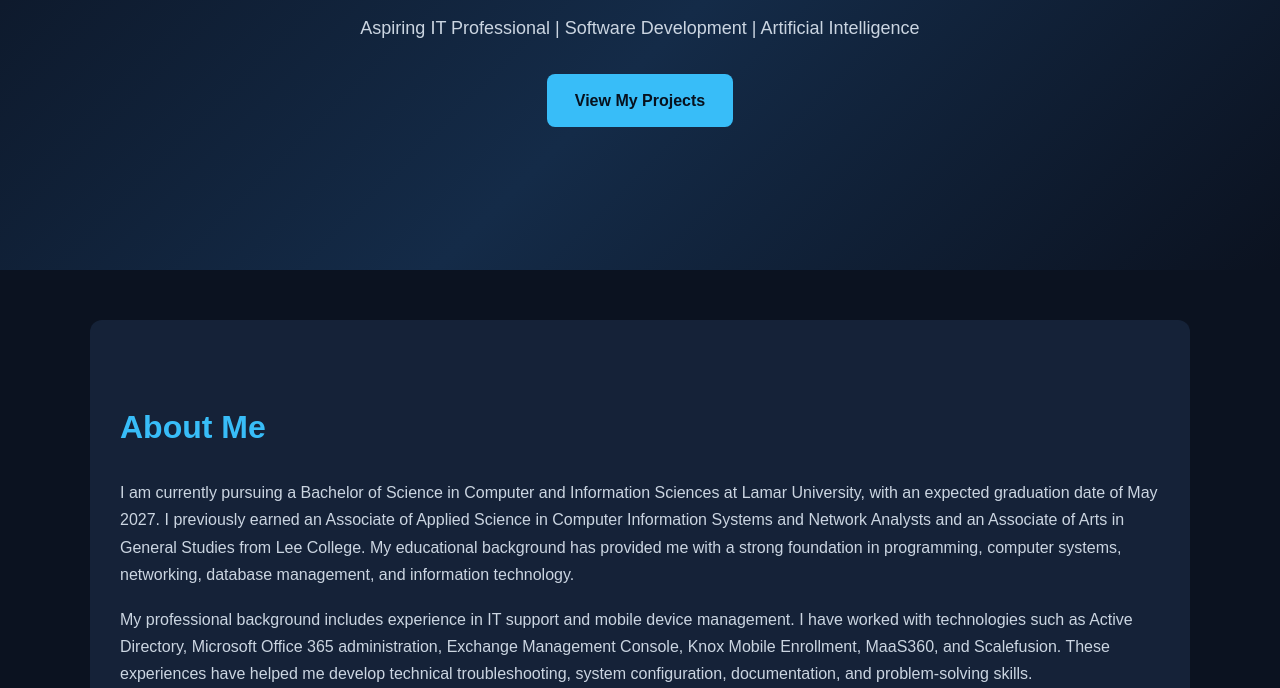
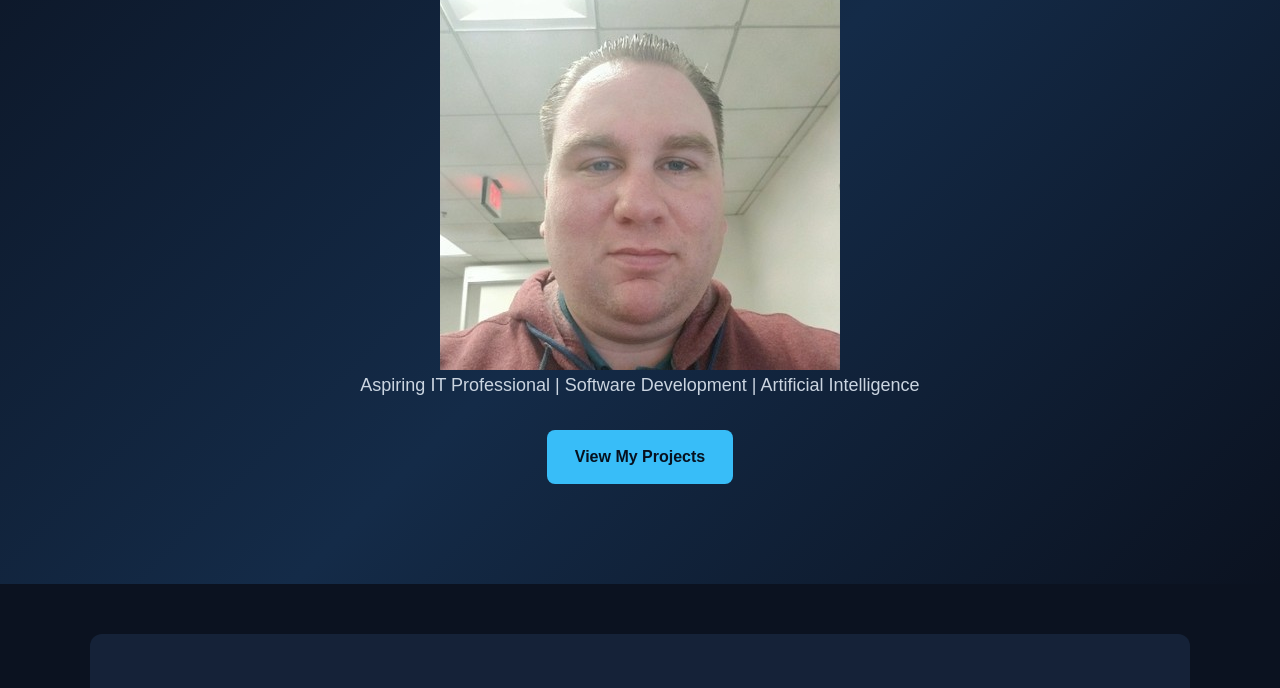
Before and after one commit to iamartin-tech/github-portfolio, a plain HTML site: page index.html in a window 1280 px wide. Shown: the part 412-1100 px from the top of the page. Drawn offline with Linux system fonts and the light colour scheme.

Commit message:
Update index.html

```diff
--- a/index.html
+++ b/index.html
@@ -34,6 +34,12 @@
         <section id="home" class="hero">
             <h1>Ian Martin</h1>
             <h2>Computer Science Student</h2>
+
+            <img
+                src="profile.jpg"
+                alt="Professional photograph of Ian Martin"
+                class="profile-photo"
+            >
 
             <p>
                 Aspiring IT Professional |
```
